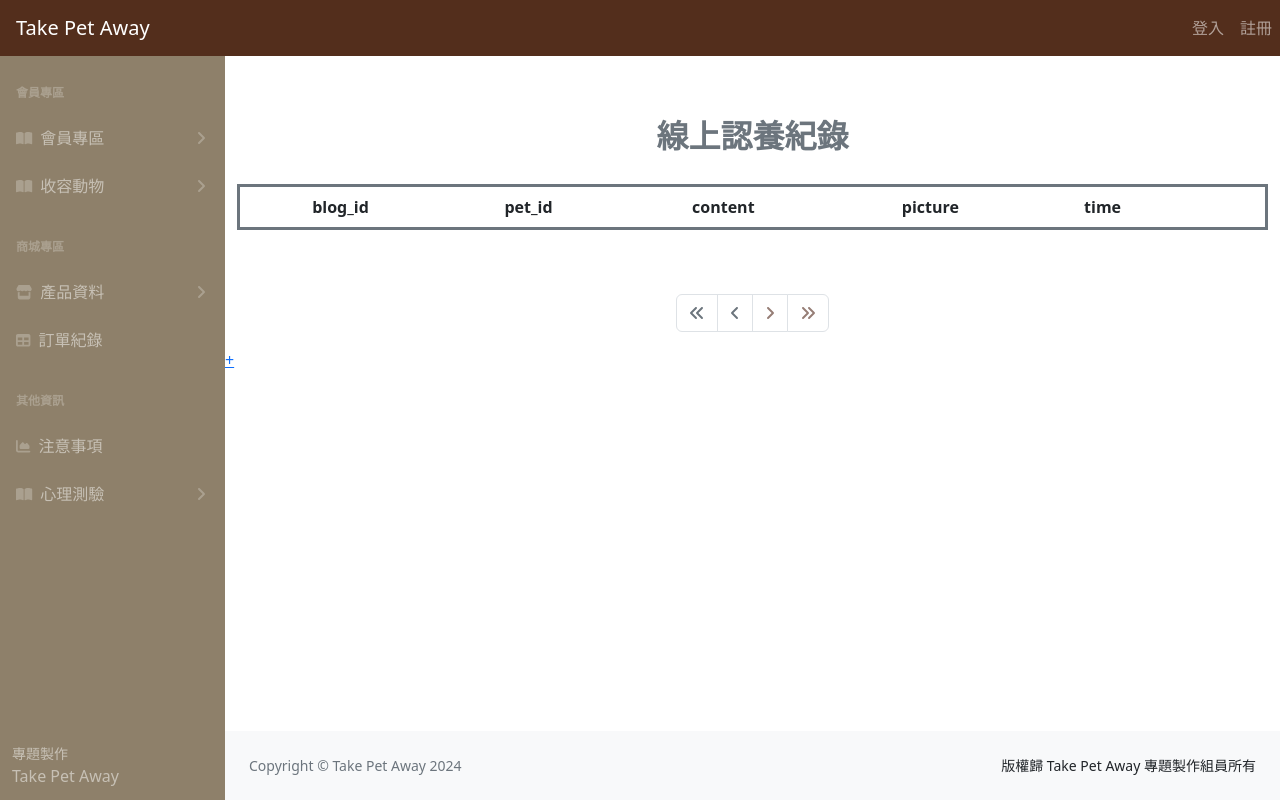
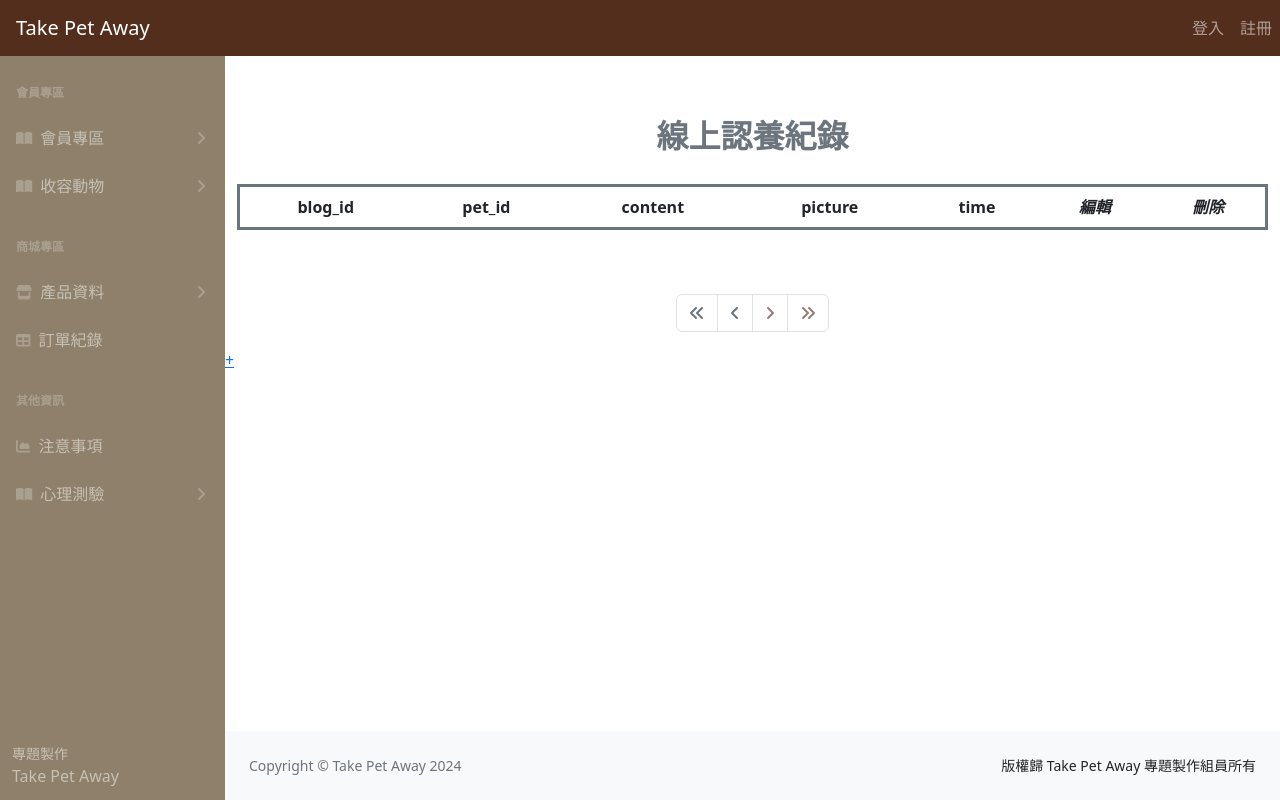
Before and after one commit to yingweng1120112/Backstage-take_pet_away, a PHP site: page /blog.php in a window 1280 px wide. Run offline with PHP 8.4, Linux system fonts and the light colour scheme; data that the repository does not hold is empty; some libraries are stand-ins or nearby versions.

Commit message:
新增tr文字

```diff
--- a/blog.php
+++ b/blog.php
@@ -62,8 +62,8 @@ if ($totalRows > 0) {
             <th>content</th>
             <th>picture</th>
             <th>time</th>
-            <th><i></i></th>
-            <th><i></i></th>
+            <th><i>編輯</i></th>
+            <th><i>刪除</i></th>
           </tr>
         </thead>
         <tbody class="table-group-divider">
```
